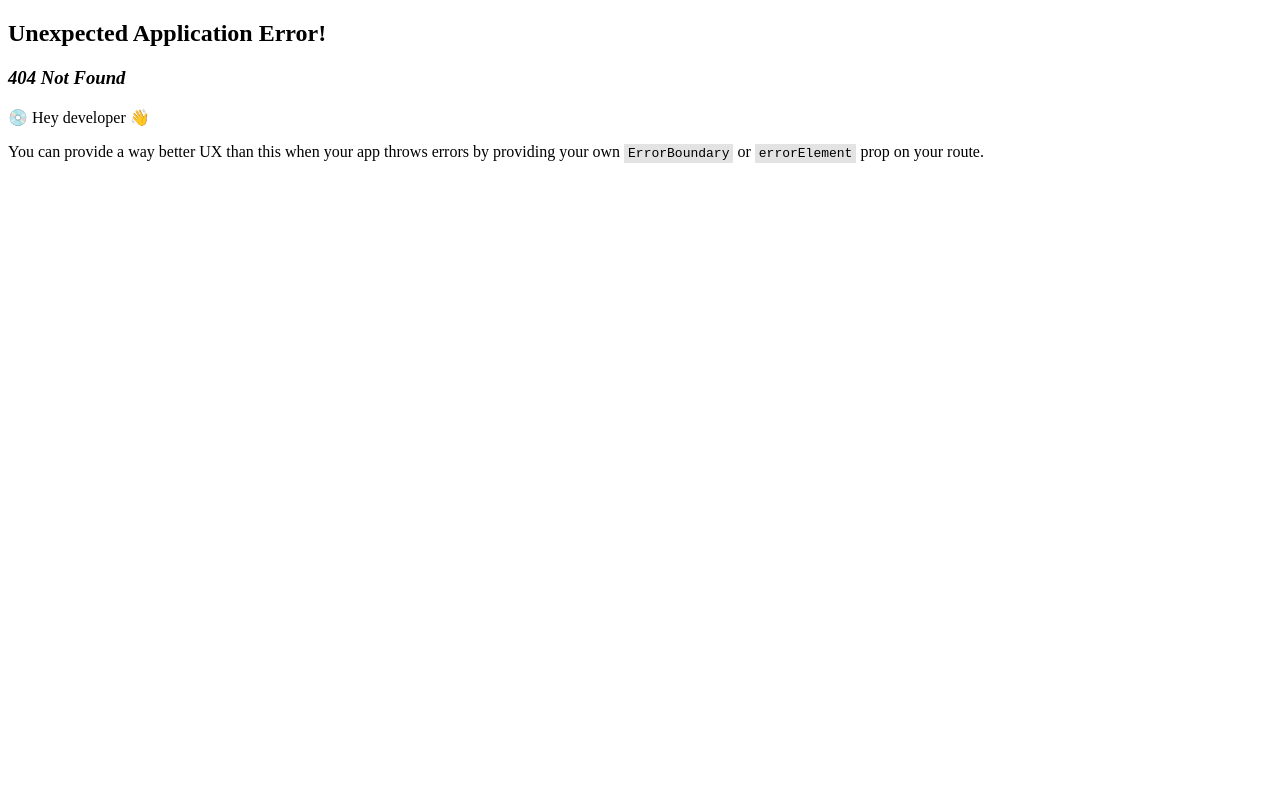
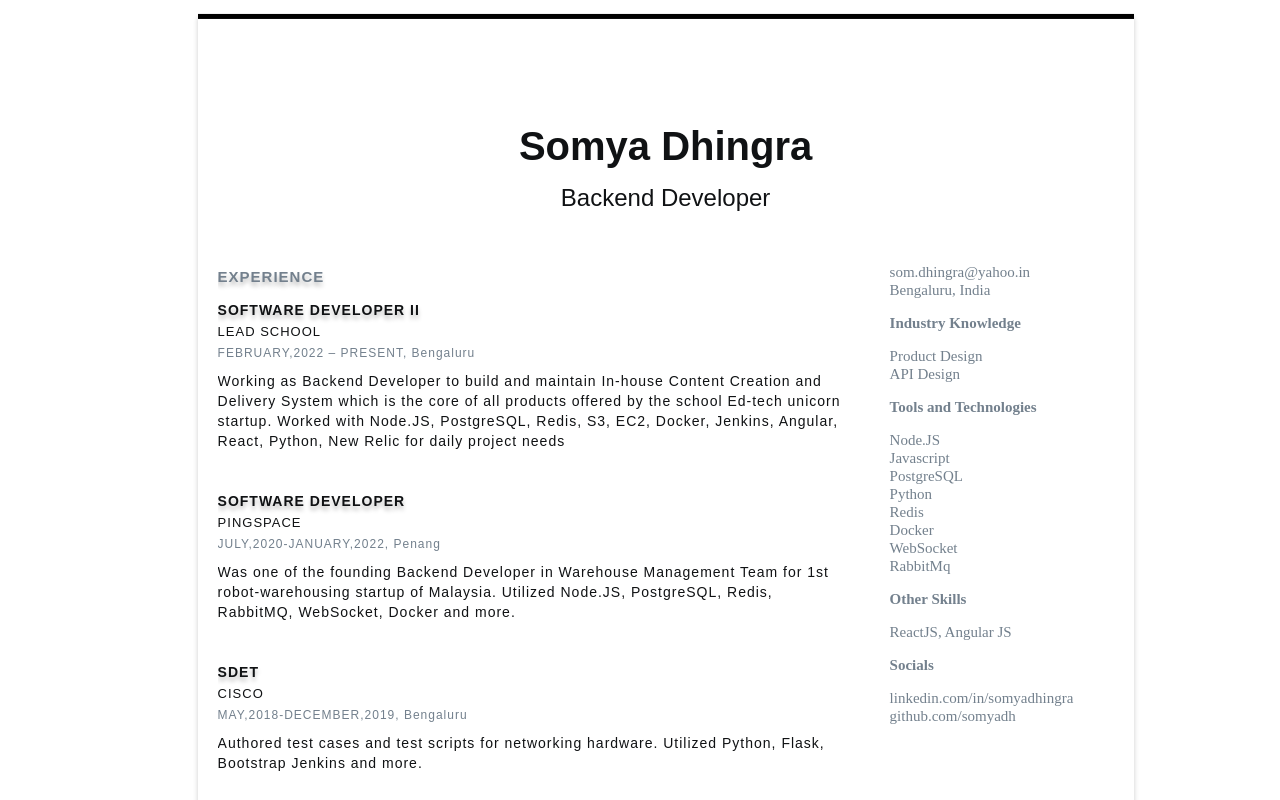
Before and after one commit to somyadh/somyadhingra, a React (Create React App) app: page /cv in a window 1280 px wide. Before the commit this address had no page. Shown: the top 800 px of the page. Built offline with nearby package versions, Linux system fonts and the light colour scheme.

Commit message:
cleaner resume

```diff
--- /dev/null
+++ b/src/components/experience.js
@@ -0,0 +1,16 @@
+import * as React from "react";
+
+export const EXPERIENCE = ({ role, companyName, timeLine, responsibilities }) => {
+  const style = {
+    whiteSpace: 'pre-line', // or 'pre-wrap' for additional line wrapping
+  };
+  return (
+    <>
+      <p className="SECTION_ROLE" style={style}>{role}</p>
+      <p className="SECTION_COMPANY_NAME" style={style}>{companyName}</p>
+      <p className="SECTION_TIMELINE" style={style}>{timeLine}</p>
+      <p className="SECTION_RESPONSIBILITIES" style={style}>{responsibilities}</p>
+      <br></br>
+    </>
+  );
+};
--- /dev/null
+++ b/src/components/sidebar.js
@@ -0,0 +1,22 @@
+import * as React from "react";
+
+export const SIDEBAR = ({ contact, industryKnowledge, toolsAndTechnologies, otherSkills, socials }) => {
+  const style = {
+    whiteSpace: 'pre-line', // or 'pre-wrap' for additional line wrapping
+  };
+  return (
+    <>
+      <div className="SIDEBAR">
+        <p style={style}>{contact}</p>
+        <p className="SIDEBAR_HEADING" style={style}>Industry Knowledge</p>
+        <p style={style}>{industryKnowledge}</p>
+        <p className="SIDEBAR_HEADING" style={style}>Tools and Technologies</p>
+        <p style={style}>{toolsAndTechnologies}</p>
+        <p className="SIDEBAR_HEADING" style={style}>Other Skills</p>
+        <p style={style}>{otherSkills}</p>
+        <p className="SIDEBAR_HEADING" style={style}>Socials</p>
+        <p style={style}>{socials}</p>
+      </div>
+    </>
+  );
+};
--- a/src/index.js
+++ b/src/index.js
@@ -2,6 +2,7 @@ import React from 'react';
 import { createRoot } from 'react-dom/client';
 import App from './App';
 import Blog from './pages/blog'
+import CV from './pages/resume'
 import {
   createBrowserRouter,
   RouterProvider,
@@ -16,6 +17,10 @@ const router = createBrowserRouter([
     path: "/blogs",
     element: < Blog />,
   },
+  {
+    path: "/cv",
+    element: < CV />,
+  },
 ]);
 
 const container = document.getElementById('root');
--- a/src/pages/home.js
+++ b/src/pages/home.js
@@ -22,14 +22,13 @@ function Home() {
         <Box p='8'></Box>
         <Logo h="40vmin" pointerEvents="none" />
           <Flex>
-            <Box p='4' maxW='sm'>
-              <Link href="https://somyadh.github.io"
-              fontSize="2xl"
-              target="_blank"
-              rel="noopener noreferrer"
-              color="teal.500"> Resume
-              </Link>
-            </Box>
+              <Box p='4' maxW='sm'>
+                <Link as={RouterLink}
+                  to={'cv'}
+                  fontSize="2xl"
+                  color="teal.500"> Resume
+                </Link>
+              </Box>
             <Spacer />
             <Box p='4'>
               <Link as={RouterLink}
--- /dev/null
+++ b/src/pages/resume.js
@@ -0,0 +1,51 @@
+import "./style.css";
+import { EXPERIENCE } from "../components/experience";
+import { SIDEBAR } from "../components/sidebar";
+import React from "react";
+
+function CV() {
+  return (
+    <div className="OUTERDIV">
+
+      <p className="FULLNAME"><strong>Somya Dhingra</strong></p>
+      <p className="ROLE">Backend Developer</p>
+      <div className="EXPDETAIL">
+        <p className="SECTION_HEADING">Experience</p>
+        <EXPERIENCE role={`SOFTWARE DEVELOPER II `} companyName={`LEAD SCHOOL `} timeLine={`FEBRUARY,2022 – PRESENT, Bengaluru`}
+          responsibilities={`Working as Backend Developer to build and maintain In-house Content Creation and Delivery System which is the core of all products offered by the school Ed-tech unicorn startup. Worked with Node.JS, PostgreSQL, Redis, S3, EC2, Docker, Jenkins, Angular, React, Python, New Relic for daily project needs
+`}
+        />
+        <EXPERIENCE role={`SOFTWARE DEVELOPER`} companyName={`PINGSPACE `} timeLine={`JULY,2020-JANUARY,2022, Penang`}
+          responsibilities={`Was one of the founding Backend Developer in Warehouse Management Team for 1st robot-warehousing startup of Malaysia. Utilized Node.JS, PostgreSQL, Redis, RabbitMQ, WebSocket, Docker and more.`}
+        />
+        <EXPERIENCE role={`SDET `} companyName={`CISCO`} timeLine={`MAY,2018-DECEMBER,2019, Bengaluru`}
+          responsibilities={`Authored test cases and test scripts for networking hardware. Utilized Python, Flask, Bootstrap Jenkins and more.`}
+        />
+        <EXPERIENCE role={`SDET `} companyName={`WIPRO TECHNOLOGIES`} timeLine={`AUGUST,2015-APRIL,2018, Bengaluru`}
+          responsibilities={`Conducted Regression Testing for CISCO VoIP phones, automating test cases to for field issues`}
+        />
+
+        <p className="SECTION_HEADING">EDUCATION</p>
+        <EXPERIENCE role={`BACHELOR OF TECHNOLOGY- ELECTRONICS AND INSTRUMENTATION`} companyName={`MEERUT INSTITUTE OF ENGINEERING AND TECHNOLOGY`} timeLine={`2011-2015 , MEERUT`}
+        />
+      </div>
+      <div className="right-column">
+        <SIDEBAR contact={`som.dhingra@yahoo.in
+Bengaluru, India`} industryKnowledge={`Product Design
+API Design
+`} toolsAndTechnologies={`Node.JS
+Javascript
+PostgreSQL
+Python
+Redis
+Docker
+WebSocket
+RabbitMq`}
+          otherSkills={`ReactJS, Angular JS`} socials={`linkedin.com/in/somyadhingra
+          github.com/somyadh`} />
+      </div>
+    </div>
+  );
+};
+
+export default CV;
--- /dev/null
+++ b/src/pages/style.css
@@ -0,0 +1,109 @@
+.OUTERDIV {
+  position: absolute;
+  width: 70%;
+  left: 52%;
+  top: 50%;
+  transform: translate(-50%, -35%);
+  color: #d0d7dd;
+  text-align: center;
+  align-items: center;
+  padding: 20px;
+  border-top: 5px solid #000;
+  box-shadow: 0px 3px 5px rgba(0, 0, 0, 0.2);
+}
+
+/* Header */
+.ROLE {
+  font-family: 'Arial';
+  font-size: 24px;
+  line-height: 40px;
+  color: #101214;
+  text-align: center;
+  white-space: nowrap;
+  font-weight: normal;
+  margin-bottom: 30px;
+
+}
+
+.FULLNAME {
+  font-family: 'Arial';
+  line-height: 10px;
+  color: #101214;
+  text-align: center;
+  white-space: nowrap;
+  font-weight: bold;
+  font-size: 40px;
+  line-height: 15px;
+  margin-top: 100px;
+  margin-bottom: 5px;
+}
+
+
+.EXPDETAIL {
+  position: relative;
+  width: 70%;
+  float: left;
+  font-family: 'Arial';
+  color: #73808D;
+  text-align: left;
+  word-wrap: break-word;
+  letter-spacing: 1px;
+  max-height: 100%;
+  overflow-y: auto;
+  font-weight: bold;
+}
+
+/* Experiences */
+.EXPDETAIL > .SECTION_HEADING {
+  font-size: 15px;
+  font-weight: bold;
+  text-transform: uppercase;
+  line-height: 28px;
+  text-shadow: 0px 4px 4px rgba(0, 0, 0, 0.25);
+}
+
+.EXPDETAIL > .SECTION_ROLE {
+  color: #101214;
+  font-weight: bold;
+  font-size: 14px;
+  line-height: 8px;
+  text-shadow: 0px 4px 4px rgba(0, 0, 0, 0.25);
+}
+
+.EXPDETAIL > .SECTION_COMPANY_NAME {
+  color: #101214;
+  font-weight: normal;
+  line-height: 8px;
+  font-size: 13px;
+}
+
+.EXPDETAIL > .SECTION_TIMELINE {
+  font-weight: normal;
+  line-height: 8px;
+  font-size: 12px;
+}
+
+.EXPDETAIL > .SECTION_RESPONSIBILITIES {
+  color: #101214;
+  font-weight: normal;
+  font-size: 14px;
+  line-height: 20px;
+}
+
+
+.SIDEBAR {
+  color: #73808D;
+  font-size: 15px;
+  line-height: 18px;
+  width: 25%;
+  float: right;
+  word-wrap: break-word;
+  text-align: left;
+  max-height: 100%;
+  overflow-y: auto;
+  padding-left: 5px;
+}
+
+.SIDEBAR > .SIDEBAR_HEADING {
+  font-weight: bold;
+}
```
